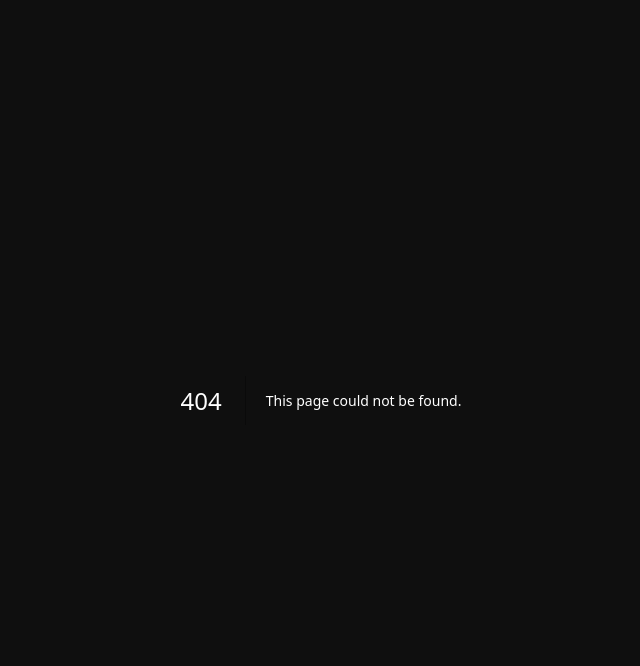
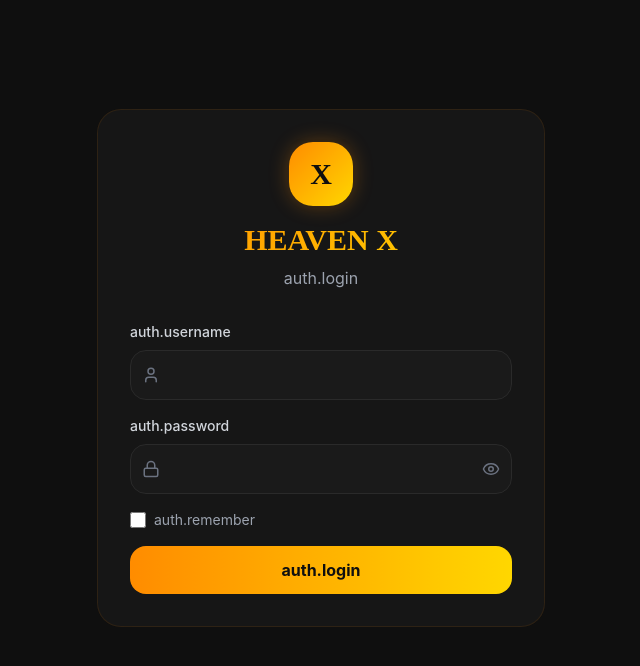
Before and after one commit to b7gkpsd5jt-tech/HEAVENx, a Next.js app in the folder client/: page /login in a window 1280 px wide. Before the commit this address had no page. Shown: the top 666 px of the page, without its empty margins (319-959 px from the left). Built offline with nearby package versions, Linux system fonts and the light colour scheme; no server answers.

Commit message:
Create page.tsx

```diff
--- /dev/null
+++ b/client/src/app/login/page.tsx
@@ -0,0 +1,76 @@
+'use client';
+
+import { useState } from 'react';
+import { useTranslation } from 'react-i18next';
+import { useRouter } from 'next/navigation';
+import { Lock, User, Eye, EyeOff } from 'lucide-react';
+import { useAuthStore } from '@/store/authStore';
+import { toast } from 'sonner';
+
+export default function LoginPage() {
+  const { t } = useTranslation();
+  const router = useRouter();
+  const { login, isLoading } = useAuthStore();
+
+  const [username, setUsername] = useState('');
+  const [password, setPassword] = useState('');
+  const [rememberMe, setRememberMe] = useState(false);
+  const [showPassword, setShowPassword] = useState(false);
+
+  async function handleSubmit(e: React.FormEvent) {
+    e.preventDefault();
+    try {
+      await login(username, password, rememberMe);
+      toast.success('Login successful');
+      router.push('/');
+    } catch (error: any) {
+      toast.error(error.message || t('auth.invalidCredentials'));
+    }
+  }
+
+  return (
+    <div className="min-h-[calc(100vh-4rem)] flex items-center justify-center px-4">
+      <div className="w-full max-w-md">
+        <div className="glass rounded-3xl p-8 border border-border">
+          <div className="text-center mb-8">
+            <div className="w-16 h-16 mx-auto mb-4 rounded-2xl bg-gradient-to-br from-accent to-accent-gold flex items-center justify-center font-display font-black text-3xl text-background glow">X</div>
+            <h1 className="font-display font-bold text-3xl gradient-text">HEAVEN X</h1>
+            <p className="text-gray-400 mt-2">{t('auth.login')}</p>
+          </div>
+
+          <form onSubmit={handleSubmit} className="space-y-4">
+            <div>
+              <label className="block text-sm font-medium text-gray-300 mb-2">{t('auth.username')}</label>
+              <div className="relative">
+                <User className="absolute left-3 top-1/2 -translate-y-1/2 text-gray-500" size={18} />
+                <input type="text" value={username} onChange={(e) => setUsername(e.target.value)} className="w-full pl-10 pr-4 py-3 rounded-xl bg-surface border border-border text-white focus:outline-none focus:border-accent" required autoComplete="username" />
+              </div>
+            </div>
+
+            <div>
+              <label className="block text-sm font-medium text-gray-300 mb-2">{t('auth.password')}</label>
+              <div className="relative">
+                <Lock className="absolute left-3 top-1/2 -translate-y-1/2 text-gray-500" size={18} />
+                <input type={showPassword ? 'text' : 'password'} value={password} onChange={(e) => setPassword(e.target.value)} className="w-full pl-10 pr-10 py-3 rounded-xl bg-surface border border-border text-white focus:outline-none focus:border-accent" required autoComplete="current-password" />
+                <button type="button" onClick={() => setShowPassword(!showPassword)} className="absolute right-3 top-1/2 -translate-y-1/2 text-gray-500 hover:text-white">
+                  {showPassword ? <EyeOff size={18} /> : <Eye size={18} />}
+                </button>
+              </div>
+            </div>
+
+            <div className="flex items-center justify-between">
+              <label className="flex items-center gap-2 cursor-pointer">
+                <input type="checkbox" checked={rememberMe} onChange={(e) => setRememberMe(e.target.checked)} className="w-4 h-4 rounded border-border bg-surface text-accent focus:ring-accent" />
+                <span className="text-sm text-gray-400">{t('auth.remember')}</span>
+              </label>
+            </div>
+
+            <button type="submit" disabled={isLoading} className="w-full py-3 rounded-xl bg-gradient-to-r from-accent to-accent-gold text-background font-bold hover:opacity-90 transition-opacity disabled:opacity-50">
+              {isLoading ? t('common.loading') : t('auth.login')}
+            </button>
+          </form>
+        </div>
+      </div>
+    </div>
+  );
+}
```
